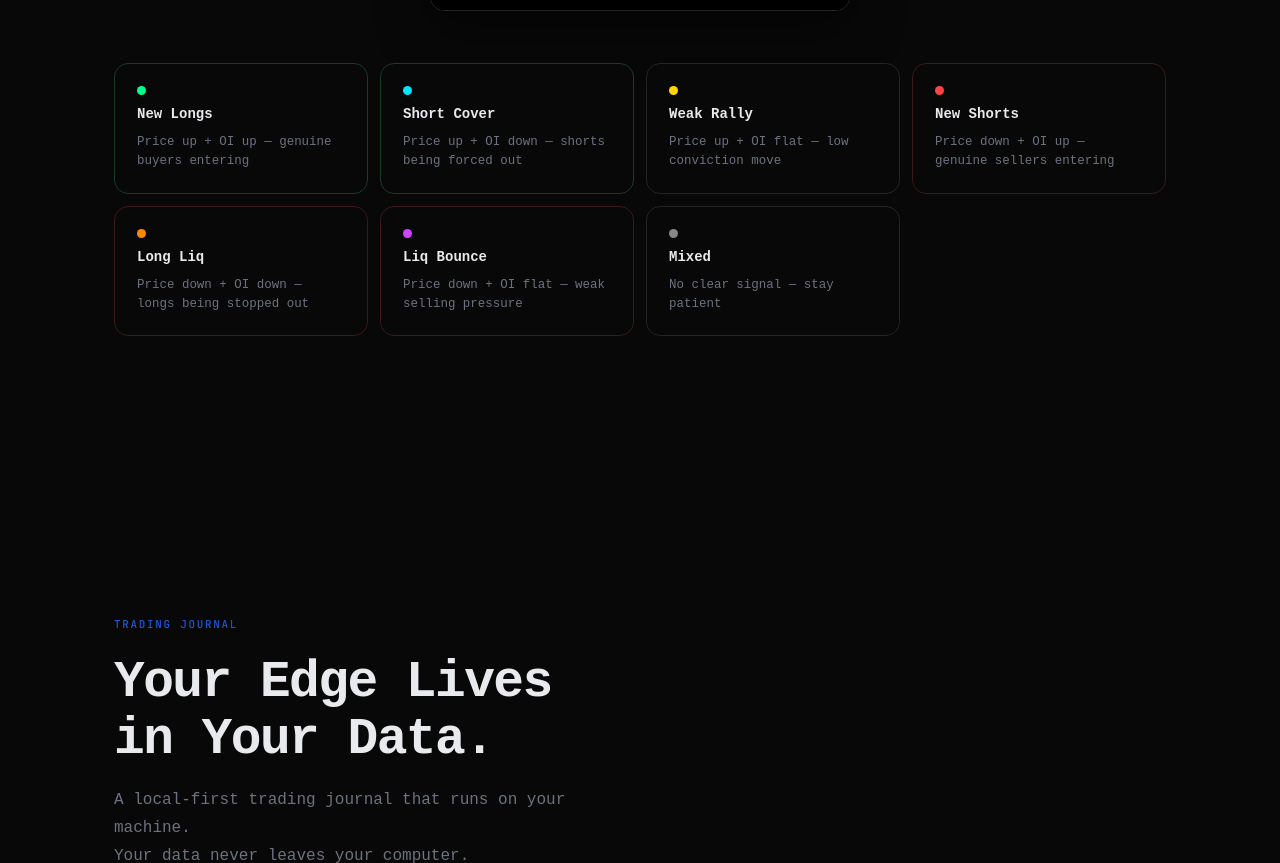
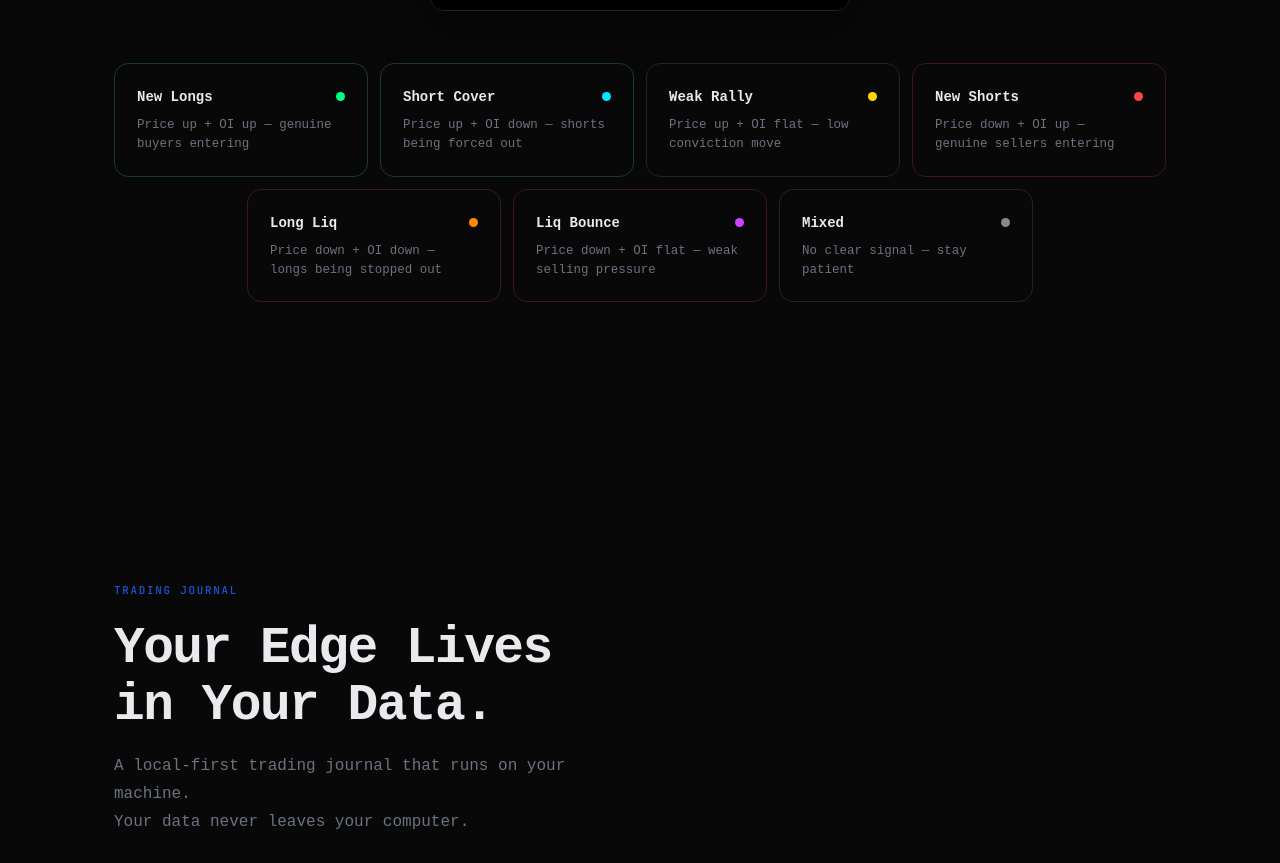
Before and after one commit to cliteka-cell/confluence-array-site, a plain HTML site: page index.html in a window 1280 px wide. Shown: the part 3368-4231 px from the top of the page. Drawn offline with Linux system fonts and the light colour scheme; animation ran at ten frames a second.

Commit message:
Move OI card dots to right of title, center bottom row of cards
Co-Authored-By: Claude Sonnet 4.6 <noreply@anthropic.com>

```diff
--- a/index.html
+++ b/index.html
@@ -7,7 +7,7 @@
   <meta name="description" content="Professional-grade TradingView indicator suite for futures, forex and crypto traders. Trade with confluence. Trade with precision." />
   <link rel="preconnect" href="https://fonts.googleapis.com" />
   <link href="https://fonts.googleapis.com/css2?family=Inter:wght@300;400;500;600;700;800&family=JetBrains+Mono:wght@400;500;600;700&display=swap" rel="stylesheet" />
-  <link rel="stylesheet" href="style.css?v=15" />
+  <link rel="stylesheet" href="style.css?v=16" />
   <style>
     .contact-card{max-width:700px;margin:0 auto 40px;background:#080808;border:1px solid #242424;border-radius:20px;padding:44px 48px;text-align:left}
     .form-success{display:none;flex-direction:column;align-items:center;text-align:center;padding:40px 20px;gap:12px}
@@ -130,13 +130,13 @@
         <img src="panel.png" alt="OI Signal Panel" class="oi-panel-img" />
       </div>
       <div class="oi-grid">
-        <div class="oi-card bull"><span class="oi-dot" style="background:#00ff88"></span><strong>New Longs</strong><p>Price up + OI up — genuine buyers entering</p></div>
-        <div class="oi-card bull"><span class="oi-dot" style="background:#00e5ff"></span><strong>Short Cover</strong><p>Price up + OI down — shorts being forced out</p></div>
-        <div class="oi-card neutral"><span class="oi-dot" style="background:#ffd700"></span><strong>Weak Rally</strong><p>Price up + OI flat — low conviction move</p></div>
-        <div class="oi-card bear"><span class="oi-dot" style="background:#ff4444"></span><strong>New Shorts</strong><p>Price down + OI up — genuine sellers entering</p></div>
-        <div class="oi-card bear"><span class="oi-dot" style="background:#ff8800"></span><strong>Long Liq</strong><p>Price down + OI down — longs being stopped out</p></div>
-        <div class="oi-card bear"><span class="oi-dot" style="background:#cc44ff"></span><strong>Liq Bounce</strong><p>Price down + OI flat — weak selling pressure</p></div>
-        <div class="oi-card neutral"><span class="oi-dot" style="background:#888"></span><strong>Mixed</strong><p>No clear signal — stay patient</p></div>
+        <div class="oi-card bull"><div class="oi-title-row"><strong>New Longs</strong><span class="oi-dot" style="background:#00ff88"></span></div><p>Price up + OI up — genuine buyers entering</p></div>
+        <div class="oi-card bull"><div class="oi-title-row"><strong>Short Cover</strong><span class="oi-dot" style="background:#00e5ff"></span></div><p>Price up + OI down — shorts being forced out</p></div>
+        <div class="oi-card neutral"><div class="oi-title-row"><strong>Weak Rally</strong><span class="oi-dot" style="background:#ffd700"></span></div><p>Price up + OI flat — low conviction move</p></div>
+        <div class="oi-card bear"><div class="oi-title-row"><strong>New Shorts</strong><span class="oi-dot" style="background:#ff4444"></span></div><p>Price down + OI up — genuine sellers entering</p></div>
+        <div class="oi-card bear"><div class="oi-title-row"><strong>Long Liq</strong><span class="oi-dot" style="background:#ff8800"></span></div><p>Price down + OI down — longs being stopped out</p></div>
+        <div class="oi-card bear"><div class="oi-title-row"><strong>Liq Bounce</strong><span class="oi-dot" style="background:#cc44ff"></span></div><p>Price down + OI flat — weak selling pressure</p></div>
+        <div class="oi-card neutral"><div class="oi-title-row"><strong>Mixed</strong><span class="oi-dot" style="background:#888"></span></div><p>No clear signal — stay patient</p></div>
       </div>
     </div>
   </section>
--- a/style.css
+++ b/style.css
@@ -377,8 +377,9 @@ nav {
 .oi-section .section-sub { margin-bottom: 52px; }
 
 .oi-grid {
-  display: grid;
-  grid-template-columns: repeat(4, 1fr);
+  display: flex;
+  flex-wrap: wrap;
+  justify-content: center;
   gap: 12px;
 }
 
@@ -391,6 +392,14 @@ nav {
   flex-direction: column;
   gap: 8px;
   transition: transform .2s, box-shadow .2s;
+  flex: 0 1 calc(25% - 9px);
+  min-width: 180px;
+}
+
+.oi-title-row {
+  display: flex;
+  align-items: center;
+  justify-content: space-between;
 }
 
 .oi-card:hover {
@@ -888,7 +897,7 @@ footer {
 /* ── RESPONSIVE ────────────────────────────────────────────────────────────── */
 @media (max-width: 900px) {
   .features-grid        { grid-template-columns: repeat(2, 1fr); }
-  .oi-grid              { grid-template-columns: repeat(2, 1fr); }
+  .oi-card              { flex: 0 1 calc(50% - 6px); }
   .pricing-grid         { grid-template-columns: 1fr; }
   .journal-grid         { grid-template-columns: 1fr; }
   .journal-features-row { grid-template-columns: repeat(2, 1fr); }
```
